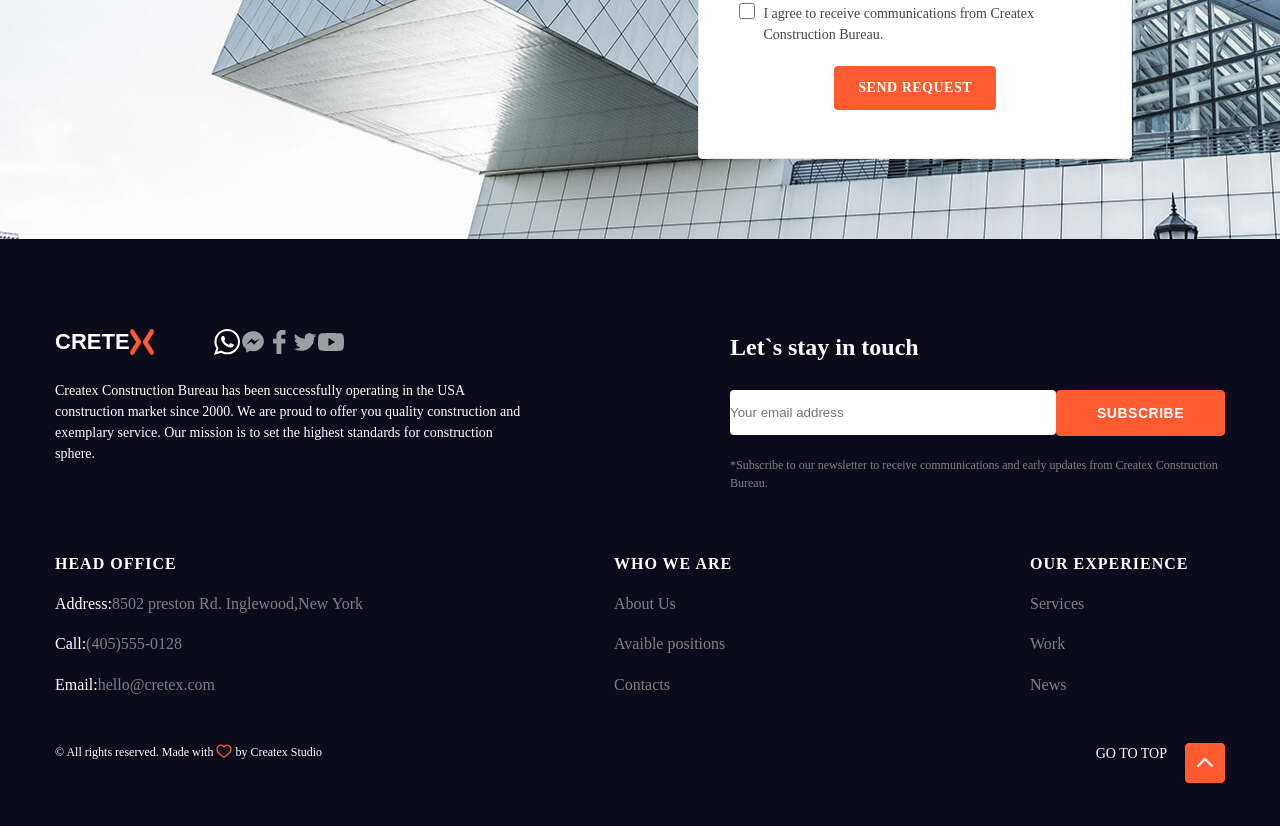
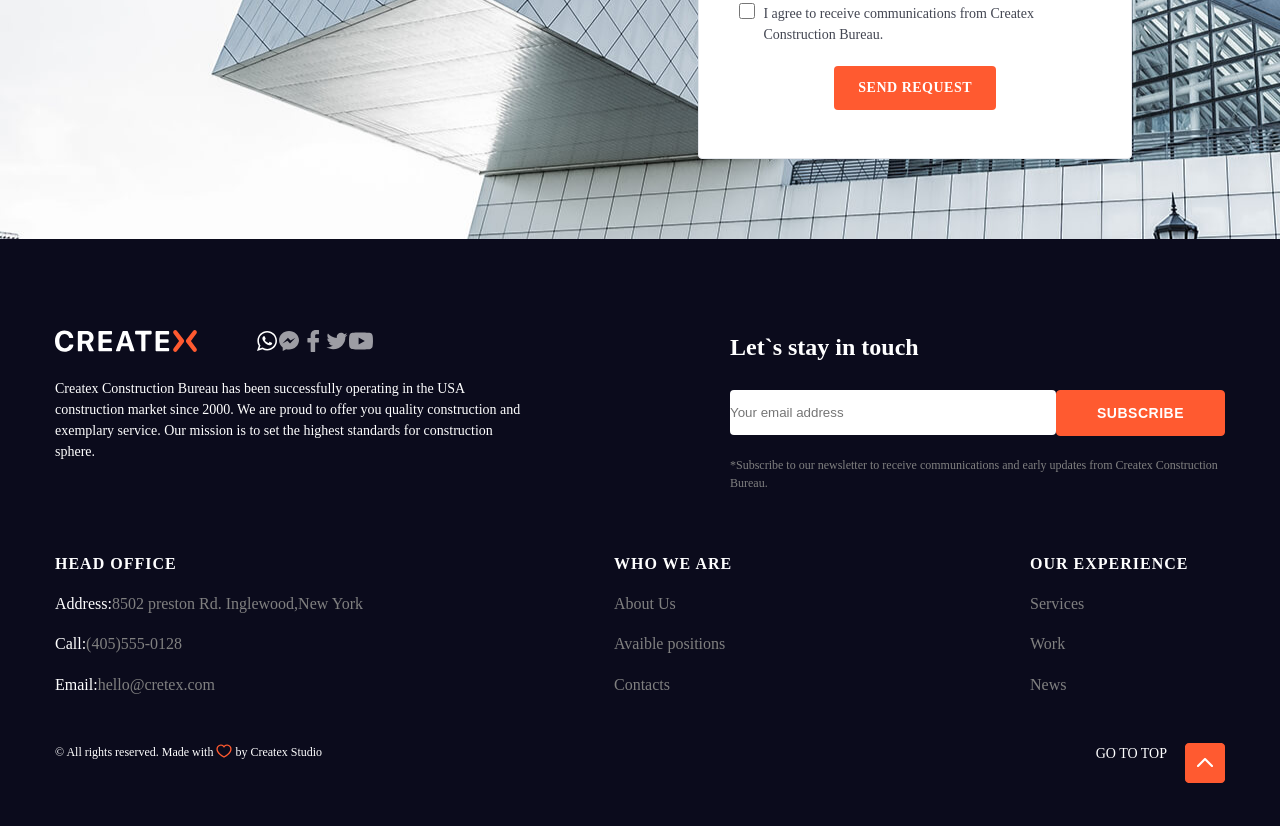
Before and after one commit to d3Lip7on/Createx, a website: page src/pages/template.html in a window 1280 px wide. Shown: the part 577-1403 px from the top of the page. Drawn offline with Linux system fonts and the light colour scheme.

Commit message:
switched logo text to icon

```diff
--- a/src/pages/template.html
+++ b/src/pages/template.html
@@ -38,7 +38,7 @@
 					<div class="container__apperpart">
 						<div class="container__leftpart">
 							<div class="logoline">
-								<div class="logoline__cretex">CRETE <img src="../images/icons/vector-icon.png" alt=""></div>
+								<img src="../images/footer-logo.svg" alt="">
 								<div class="logoline__icons"><img src="../images/icons/whatsapp-icon.svg" alt=""> <img src="../images/icons/messanger-icon.svg" alt=""> <img src="../images/icons/facebook-icon.svg" alt=""> <img src="../images/icons/twitter-icon.svg" alt=""> <img src="../images/icons/youtube-icon.svg" alt=""></div>
 							</div>
 							<div class="logoline__undertext">Createx Construction Bureau has been successfully operating in the USA construction market since 2000. We are proud to offer you quality construction and exemplary service. Our mission is to set the highest standards for construction sphere.</div>
```
Also changed, not shown: src/images/footer-logo.svg (added).
